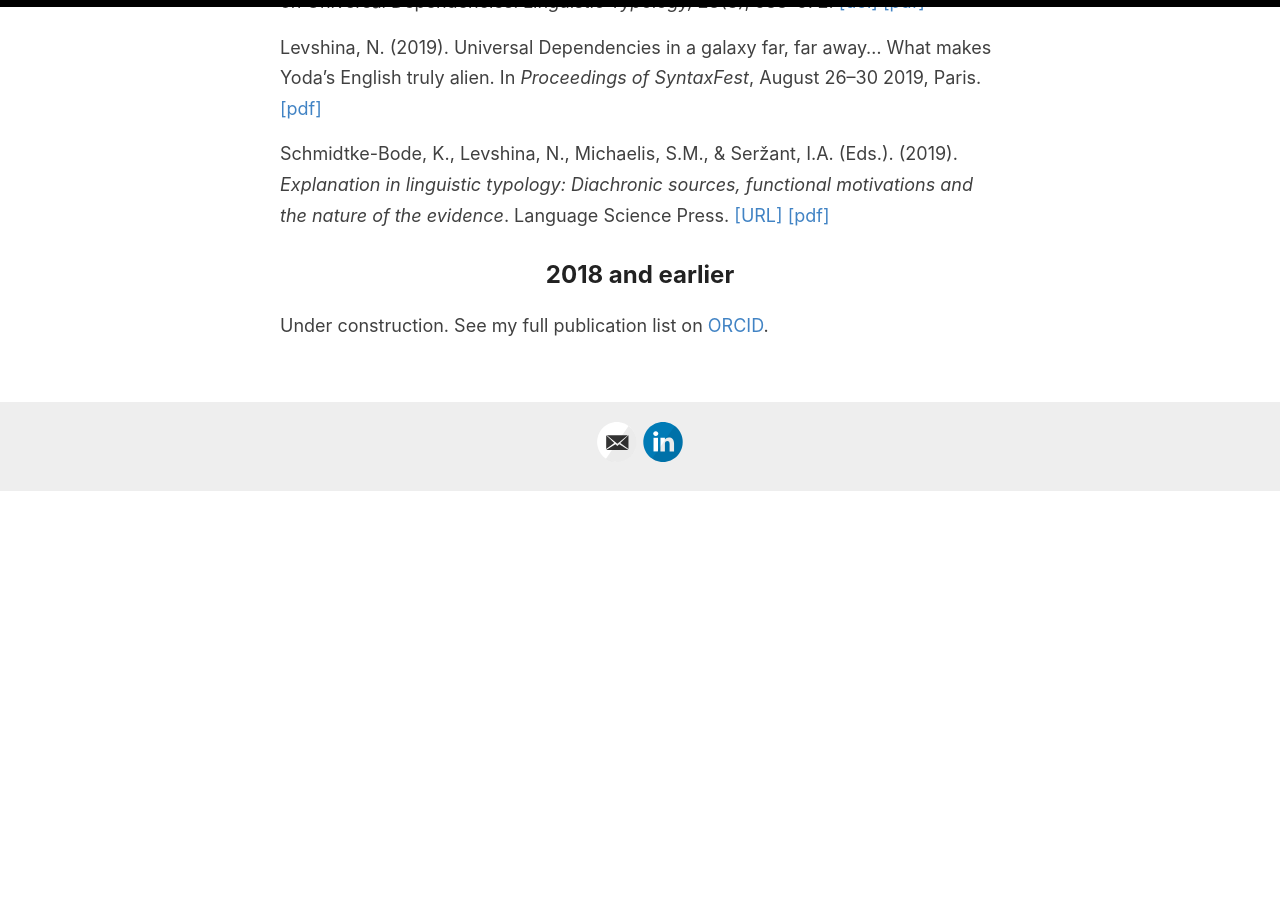
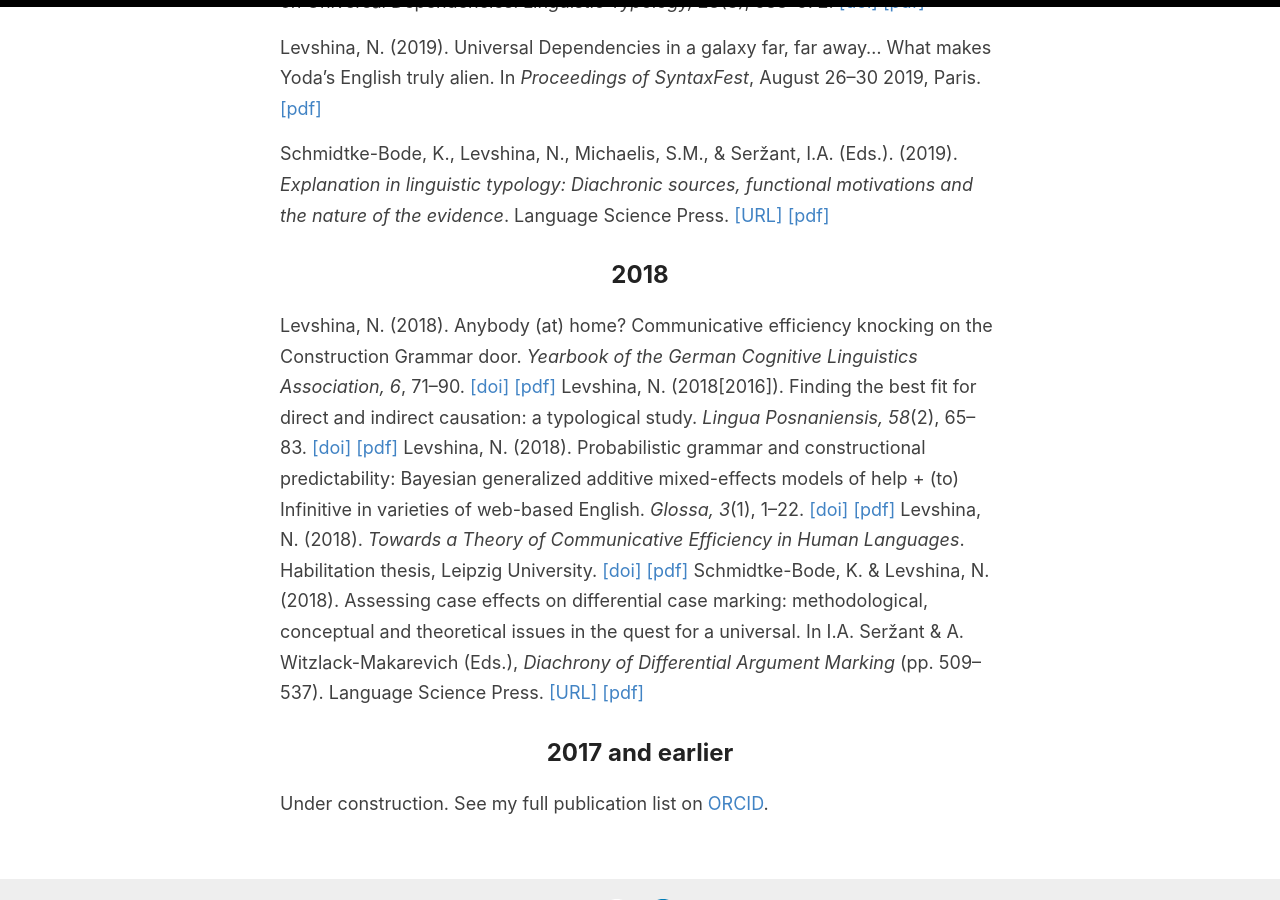
Before and after one commit to levshina/levshina.github.io, a Jekyll site: the page built from _pages/publications.md, in a window 1280 px wide and 900 px high, scrolled down 3787 px. Built offline with Jekyll 4.4.1, drawn with Linux system fonts in a browser that asks for light colours; before the commit the page ends 4278 px from its top, so only the background shows below that.

Commit message:
Update publications.md

```diff
--- a/_pages/publications.md
+++ b/_pages/publications.md
@@ -85,5 +85,12 @@ Levshina, N. (2019). Universal Dependencies in a galaxy far, far away… What ma
 
 Schmidtke-Bode, K., Levshina, N., Michaelis, S.M., & Seržant, I.A. (Eds.). (2019). <i>Explanation in linguistic typology: Diachronic sources, functional motivations and the nature of the evidence</i>. Language Science Press. <a target="_blank" href="https://langsci-press.org/catalog/book/220">[URL]</a>  <a target="_blank" href ="/docs/SchmidtkeBodeEtAl2019_ExplanationsTypology.pdf"> [pdf] </a>
 
-## 2018 and earlier
+## 2018
+Levshina, N. (2018). Anybody (at) home? Communicative efficiency knocking on the Construction Grammar door. <i>Yearbook of the German Cognitive Linguistics Association, 6</i>, 71–90. <a target="_blank" href="https://doi.org/10.1515/gcla-2018-0004">[doi]</a> <a target="_blank" href="/docs/Levshina2018_atHome.pdf"> [pdf] </a>
+Levshina, N. (2018[2016]).  Finding the best fit for direct and indirect causation: a typological study. <i>Lingua Posnaniensis, 58</i>(2), 65–83. <a target="_blank" href="https://doi.org/10.1515/linpo-2016-0010">[doi]</a> <a target="_blank" href="/docs/Levshina2016_LinguaPosnaniensis.pdf"> [pdf] </a>
+Levshina, N. (2018). Probabilistic grammar and constructional predictability: Bayesian generalized additive mixed-effects models of help + (to) Infinitive in varieties of web-based English. <i>Glossa, 3</i>(1), 1–22. <a target="_blank" href="http://doi.org/10.5334/gjgl.294">[doi]</a> <a target="_blank" href="/docs/Levshina2018_help_Glossa.pdf"> [pdf] </a>
+Levshina, N. (2018). <i>Towards a Theory of Communicative Efficiency in Human Languages</i>. Habilitation thesis, Leipzig University. <a target="_blank" href="https://doi.org/10.5281/zenodo.1542857">[doi]</a> <a target="_blank" href="/docs/Levshina2018_Habilitation.pdf"> [pdf] </a>
+Schmidtke-Bode, K. & Levshina, N. (2018). Assessing case effects on differential case marking: methodological, conceptual and theoretical issues in the quest for a universal. In I.A. Seržant & A. Witzlack-Makarevich (Eds.), <i>Diachrony of Differential Argument Marking</i> (pp. 509–537). Language Science Press. <a target="_blank" href="https://langsci-press.org/catalog/book/173">[URL]</a> <a target="_blank" href ="/docs/SchmidtkeBodeLevshina_DCM.pdf"> [pdf] </a>
+
+## 2017 and earlier
 Under construction. See my full publication list on <a href="https://orcid.org/0000-0002-3669-8784" target="_blank">ORCID</a>.
```
